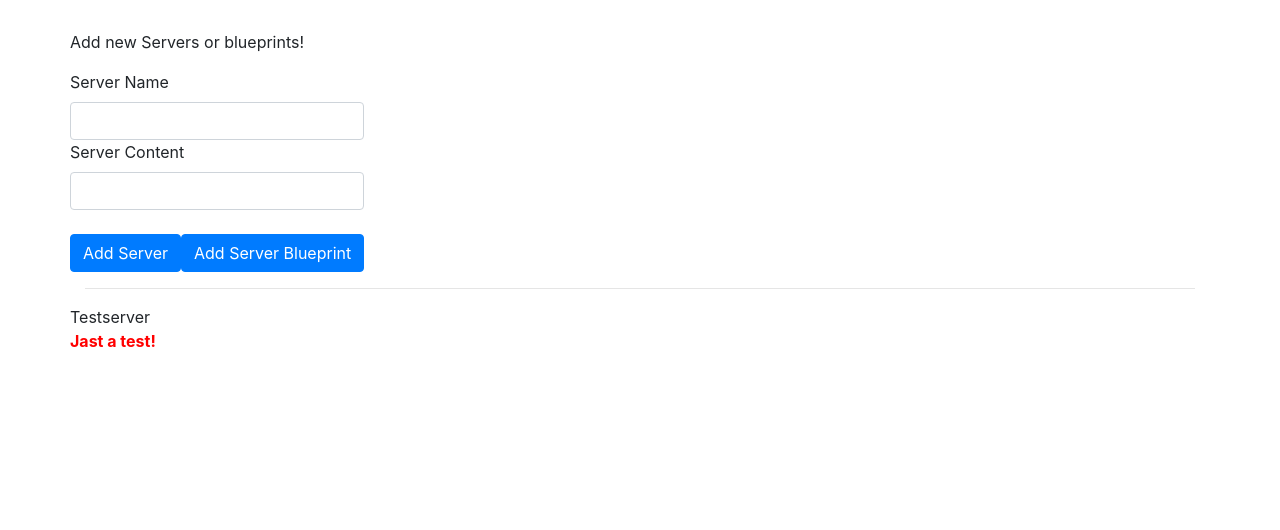
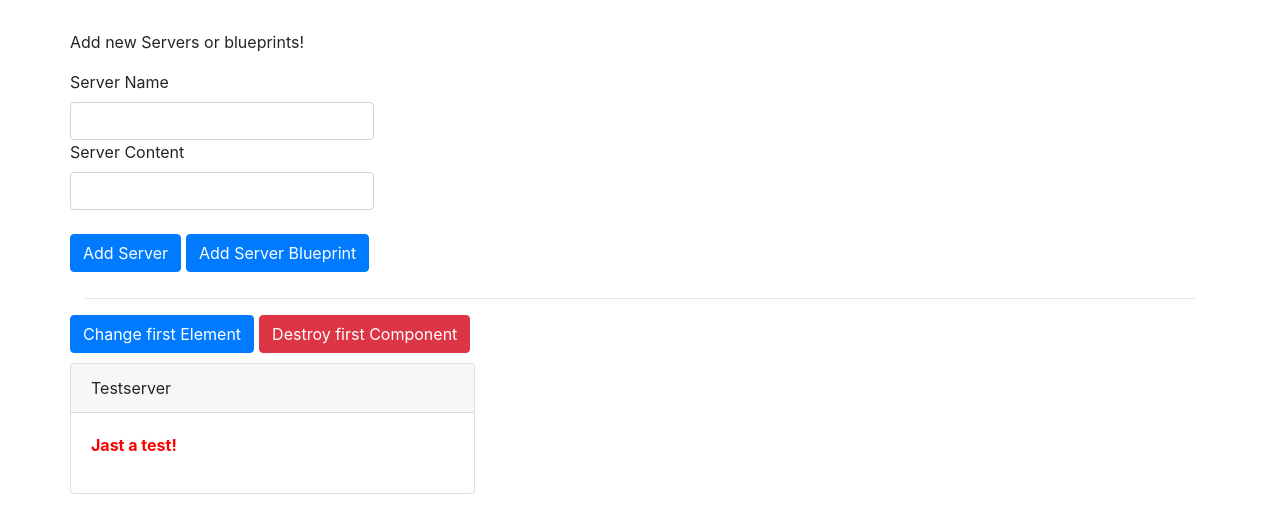
Before and after one commit to uladzimir-yeudakimovich/input-output, an Angular app: page / in a window 1280 px wide. Shown: the top 530 px of the page. Built offline with nearby package versions, Linux system fonts and the light colour scheme.

Commit message:
added lifecycle

```diff
--- a/src/app/app.component.html
+++ b/src/app/app.component.html
@@ -6,9 +6,12 @@
   <hr>
   <div class="row">
     <div class="col-xs-12">
+      <button class="btn btn-primary" (click)="onChangeFirst()">Change first Element</button>
+      <button class="btn btn-danger" (click)="onDestroyFirst()">Destroy first Component</button>
       <app-server-element
         *ngFor="let serverElement of serverElements"
-        [srvElement]="serverElement">
+        [srvElement]="serverElement"
+        [name]="serverElement.name">
         <p>
           <strong *ngIf="serverElement.type === 'server'" style="color: red;">{{ serverElement.content }}</strong>
           <em *ngIf="serverElement.type === 'blueprint'">{{ serverElement.content }}</em>
--- a/src/app/app.component.ts
+++ b/src/app/app.component.ts
@@ -23,4 +23,13 @@
       content: blueprintData.serverContent
     });
   }
+
+  onChangeFirst() {
+    this.serverElements[0].name = 'Changed!';
+  }
+
+  onDestroyFirst() {
+    this.serverElements.splice(0, 1);
+  }
+
 }
--- a/src/app/server-element/server-element.component.html
+++ b/src/app/server-element/server-element.component.html
@@ -1,7 +1,8 @@
 <div
-  class="panel panel-default">
-  <div class="panel-heading">{{ element.name }}</div>
-  <div class="panel-body">
+  class="card">
+  <!-- <div class="card-header">{{ element.name }}</div> -->
+  <div class="card-header">{{ name }}</div>
+  <div class="card-body">
     <ng-content></ng-content>
   </div>
 </div>
--- a/src/app/server-element/server-element.component.ts
+++ b/src/app/server-element/server-element.component.ts
@@ -1,4 +1,17 @@
-import { Component, OnInit, Input, ViewEncapsulation } from '@angular/core';
+import {
+  Component,
+  OnInit,
+  Input,
+  ViewEncapsulation,
+  OnChanges,
+  SimpleChanges,
+  DoCheck,
+  AfterContentInit,
+  AfterContentChecked,
+  AfterViewInit,
+  AfterViewChecked,
+  OnDestroy
+} from '@angular/core';
 
 @Component({
   selector: 'app-server-element',
@@ -6,12 +19,53 @@
   styleUrls: ['./server-element.component.scss'],
   encapsulation: ViewEncapsulation.Emulated
 })
-export class ServerElementComponent implements OnInit {
+export class ServerElementComponent implements
+  OnInit,
+  OnChanges,
+  DoCheck,
+  AfterContentInit,
+  AfterContentChecked,
+  AfterViewInit,
+  AfterViewChecked,
+  OnDestroy {
   @Input('srvElement') element: {type: string, name: string, content: string};
+  @Input() name: string;
 
-  constructor() { }
+  constructor() {
+    console.log('constructor called');
+  }
+
+  ngOnChanges(changes: SimpleChanges) {
+    console.log('ngOnChanges called');
+    console.log(changes);
+  }
 
   ngOnInit() {
+    console.log('ngOnInit called');
+  }
+
+  ngDoCheck() {
+    console.log('ngDoCheck called');
+  }
+
+  ngAfterContentInit() {
+    console.log('ngAfterContentInit called');
+  }
+
+  ngAfterContentChecked() {
+    console.log('ngAfterContentChecked called');
+  }
+
+  ngAfterViewInit(): void {
+    console.log('ngAfterViewInit called');
+  }
+
+  ngAfterViewChecked() {
+    console.log('ngAfterViewChecked called');
+  }
+
+  ngOnDestroy() {
+    console.log('ngOnDestroy called');
   }
 
 }
--- a/src/styles.scss
+++ b/src/styles.scss
@@ -1 +1,4 @@
 /* You can add global styles to this file, and also import other style files */
+.btn {
+  margin: 0 5px 10px 0;
+}
```
Also changed, not shown: src/assets/images/Lifecycle.jpg (added).
